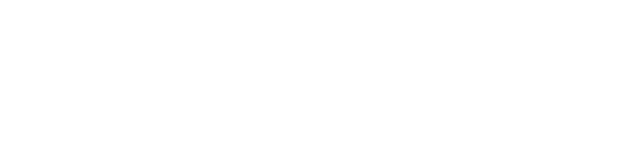
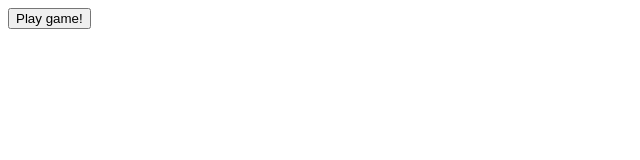
Before and after one commit to Thiefstep/Lap_1_Project, a plain HTML site: page client/index.html in a window 1280 px wide. Shown: the whole page, without its empty margins (0-640 px from the left). Drawn offline with Linux system fonts and the light colour scheme.

Commit message:
Button added to index.html

```diff
--- a/client/index.html
+++ b/client/index.html
@@ -8,6 +8,6 @@
     <title> Snakespeare</title>
 </head>
 <body>
-
+    <button id="btn-randomise">Play game!</button>
 </body>
 </html>
```
